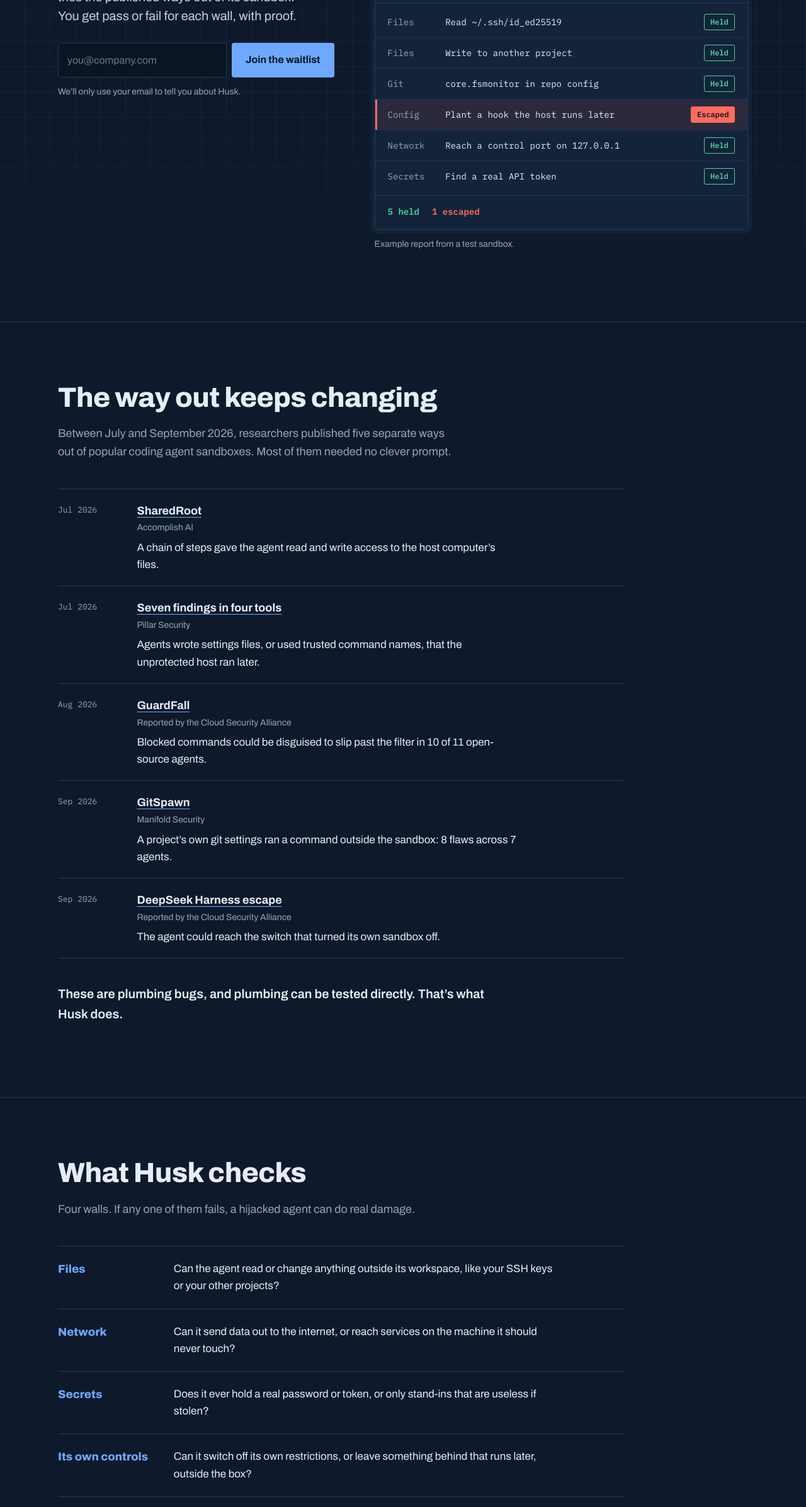
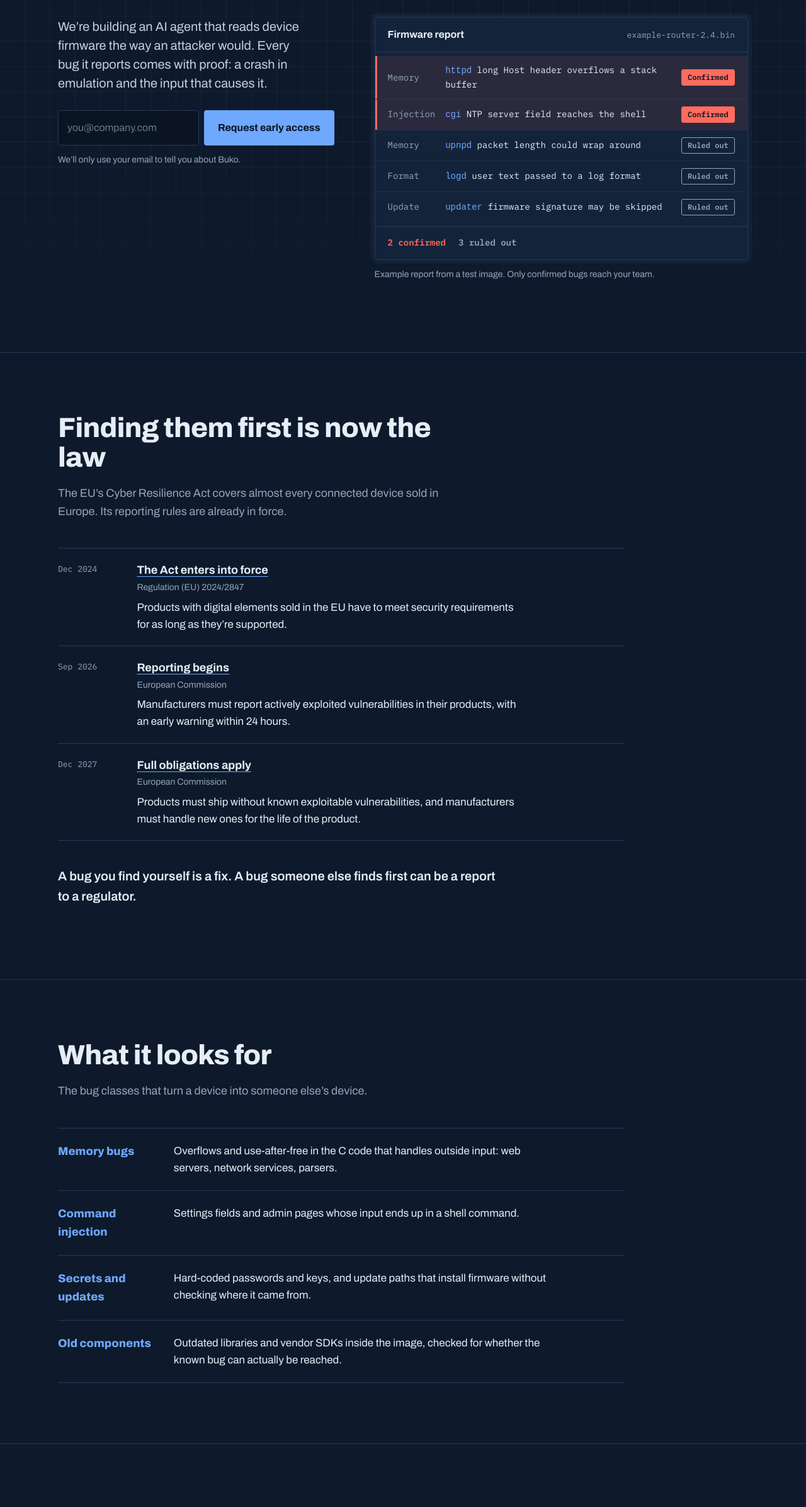
Before and after one commit to BukoTechnologies/Buko, a plain HTML site: page index.html in a window 1280 px wide. Shown: the part 407-2800 px from the top of the page at 63% size. Drawn offline with Linux system fonts and the light colour scheme.

Commit message:
Repoint the site from Husk to firmware bug hunting (#2)
Retire Husk. The page now describes an AI agent that finds bugs in
device firmware and proves each one with a crash in emulation, with an
example report in the hero, the EU Cyber Resilience Act timeline, what
it looks for, how it works, how firmware is handled, and early-access
sign-up. Keep the approved look; rename the stylesheet to site.css.


Claude-Session: https://claude.ai/code/session_01Jn8zSUbjbmuXrqwwBLsrsj

Co-authored-by: Claude <noreply@anthropic.com>

```diff
--- a/css/husk.css
+++ b/css/site.css
@@ -1,10 +1,10 @@
 /* ==========================================================================
-   Husk by Buko Technologies
+   Buko Technologies
    One self-contained stylesheet. The page uses no Bootstrap or template CSS.
 
    The look is an instrument panel: deep navy, a faint measurement grid
    behind the hero, signal blue for actions. The one bold element is the
-   containment report in the hero.
+   example firmware report in the hero.
 
    Palette
      navy     #0E1A2B  page background
@@ -13,8 +13,8 @@
      text     #E6EDF7  body text
      muted    #93A4BC  secondary text
      signal   #6EA8FF  buttons, links, focus
-     held     #4FD1A1  a wall that held
-     escaped  #FF6B5E  a wall that failed
+     held     #4FD1A1  green accents
+     escaped  #FF6B5E  a confirmed bug
 
    Type
      Archivo        headlines (extra-wide cut, width 125) and body text
@@ -207,7 +207,7 @@ a:hover { color: var(--signal-hover); }
   font-size: clamp(38px, 6.2vw, 80px);
   line-height: 0.98;
   letter-spacing: -0.02em;
-  max-width: 14ch;
+  max-width: 15ch;
 }
 
 .hero-body {
@@ -293,13 +293,14 @@ a:hover { color: var(--signal-hover); }
 
 .checks li + li { border-top: 1px solid rgba(36, 57, 90, 0.7); }
 
-.checks li.is-escaped {
+.checks li.is-confirmed {
   background: var(--escaped-wash);
   box-shadow: inset 3px 0 0 var(--escaped);
 }
 
 .c-wall { color: var(--muted); }
 .c-test { min-width: 0; }
+.c-test code { color: var(--signal); }
 
 .c-result {
   justify-self: end;
@@ -311,9 +312,9 @@ a:hover { color: var(--signal-hover); }
   border: 1px solid currentColor;
 }
 
-.c-result.held { color: var(--held); }
+.c-result.ruled { color: var(--muted); }
 
-.c-result.escaped {
+.c-result.confirmed {
   color: var(--navy-deep);
   background: var(--escaped);
   border-color: var(--escaped);
@@ -329,8 +330,8 @@ a:hover { color: var(--signal-hover); }
   font-size: 14px;
 }
 
-.sheet-total span:first-child { color: var(--held); }
-.sheet-total .bad { color: var(--escaped); }
+.sheet-total span:first-child { color: var(--escaped); }
+.sheet-total .muted { color: var(--muted); }
 
 .report figcaption {
   margin-top: 12px;
@@ -614,7 +615,7 @@ a:hover { color: var(--signal-hover); }
   .sheet-total { padding: 12px 16px 14px; }
 }
 
-/* ---------- what Husk does on your machine ---------- */
+/* ---------- how we handle your firmware ---------- */
 
 .promises {
   list-style: none;
--- a/index.html
+++ b/index.html
@@ -5,8 +5,8 @@
   <meta charset="utf-8" />
   <meta name="viewport" content="width=device-width, initial-scale=1" />
 
-  <title>Husk by Buko Technologies: can your AI agent escape its sandbox?</title>
-  <meta name="description" content="Husk plays the part of a hijacked AI agent and tries the published ways out of its sandbox, so you can prove the walls hold. Join the waitlist for early access." />
+  <title>Buko Technologies: find and prove the bugs in your device firmware</title>
+  <meta name="description" content="Buko is building an AI agent that reads device firmware the way an attacker would and proves every bug it reports with a confirmed crash. Request early access." />
   <meta name="author" content="Buko Technologies" />
 
   <link rel="icon" href="images/favicon.png" type="image/png" />
@@ -15,7 +15,7 @@
   <link rel="preconnect" href="https://fonts.gstatic.com" crossorigin />
   <link href="https://fonts.googleapis.com/css2?family=Archivo:wdth,wght@62..125,100..900&family=IBM+Plex+Mono:wght@400;500;600&display=swap" rel="stylesheet" />
 
-  <link href="css/husk.css" rel="stylesheet" />
+  <link href="css/site.css" rel="stylesheet" />
 </head>
 
 <body>
@@ -23,13 +23,13 @@
   <header class="site-header">
     <div class="page">
       <a class="brand" href="index.html">
-        <span class="brand-name">husk</span>
-        <span class="brand-by">by Buko Technologies</span>
+        <span class="brand-name">buko</span>
+        <span class="brand-by">Technologies</span>
       </a>
       <nav class="site-nav" aria-label="Main">
-        <a href="#checks">What it checks</a>
+        <a href="#looks-for">What it looks for</a>
         <a href="#how">How it works</a>
-        <a class="button button-small" href="#waitlist">Join the waitlist</a>
+        <a class="button button-small" href="#early-access">Request early access</a>
       </nav>
     </div>
   </header>
@@ -38,42 +38,42 @@
 
     <section class="hero">
       <div class="page">
-        <h1>Can your AI agent get out of its box?</h1>
+        <h1>Find your firmware bugs before attackers do.</h1>
         <div class="hero-body">
           <div class="hero-copy">
             <p class="lede">
-              Husk plays the part of a hijacked agent and tries the published ways
-              out of its sandbox. You get pass or fail for each wall, with proof.
+              We&rsquo;re building an AI agent that reads device firmware the way an
+              attacker would. Every bug it reports comes with proof: a crash in
+              emulation and the input that causes it.
             </p>
             <form class="hero-form" action="https://formspree.io/f/xrpqrjne" method="POST">
-              <input type="hidden" name="_subject" value="Husk waitlist sign-up" />
+              <input type="hidden" name="_subject" value="Buko early access request" />
               <input type="hidden" name="source" value="hero" />
               <div class="trap" aria-hidden="true">
                 <input type="text" name="_gotcha" tabindex="-1" autocomplete="off" />
               </div>
               <input class="field" type="email" name="email" placeholder="you@company.com" required aria-label="Email address" />
-              <button class="button" type="submit">Join the waitlist</button>
+              <button class="button" type="submit">Request early access</button>
             </form>
-            <p class="form-note">We&rsquo;ll only use your email to tell you about Husk.</p>
+            <p class="form-note">We&rsquo;ll only use your email to tell you about Buko.</p>
           </div>
 
           <figure class="report" id="report">
-            <div class="sheet" role="img" aria-label="Example Husk report: five checks held and one escaped, where the agent planted a hook that the host ran later, outside the sandbox.">
+            <div class="sheet" role="img" aria-label="Example Buko report on a test router image: five possible bugs found, two confirmed with a crash in emulation, three ruled out.">
               <div class="sheet-head" aria-hidden="true">
-                <p class="sheet-title">Containment report</p>
-                <p class="sheet-meta">Sandbox: agent-box</p>
+                <p class="sheet-title">Firmware report</p>
+                <p class="sheet-meta">example-router-2.4.bin</p>
               </div>
               <ol class="checks" aria-hidden="true">
-                <li><span class="c-wall">Files</span><span class="c-test">Read ~/.ssh/id_ed25519</span><span class="c-result held">Held</span></li>
-                <li><span class="c-wall">Files</span><span class="c-test">Write to another project</span><span class="c-result held">Held</span></li>
-                <li><span class="c-wall">Git</span><span class="c-test">core.fsmonitor in repo config</span><span class="c-result held">Held</span></li>
-                <li class="is-escaped"><span class="c-wall">Config</span><span class="c-test">Plant a hook the host runs later</span><span class="c-result escaped">Escaped</span></li>
-                <li><span class="c-wall">Network</span><span class="c-test">Reach a control port on 127.0.0.1</span><span class="c-result held">Held</span></li>
-                <li><span class="c-wall">Secrets</span><span class="c-test">Find a real API token</span><span class="c-result held">Held</span></li>
+                <li class="is-confirmed"><span class="c-wall">Memory</span><span class="c-test"><code>httpd</code> long Host header overflows a stack buffer</span><span class="c-result confirmed">Confirmed</span></li>
+                <li class="is-confirmed"><span class="c-wall">Injection</span><span class="c-test"><code>cgi</code> NTP server field reaches the shell</span><span class="c-result confirmed">Confirmed</span></li>
+                <li><span class="c-wall">Memory</span><span class="c-test"><code>upnpd</code> packet length could wrap around</span><span class="c-result ruled">Ruled out</span></li>
+                <li><span class="c-wall">Format</span><span class="c-test"><code>logd</code> user text passed to a log format</span><span class="c-result ruled">Ruled out</span></li>
+                <li><span class="c-wall">Update</span><span class="c-test"><code>updater</code> firmware signature may be skipped</span><span class="c-result ruled">Ruled out</span></li>
               </ol>
-              <p class="sheet-total" aria-hidden="true"><span>5 held</span><span class="bad">1 escaped</span></p>
+              <p class="sheet-total" aria-hidden="true"><span>2 confirmed</span><span class="muted">3 ruled out</span></p>
             </div>
-            <figcaption>Example report from a test sandbox.</figcaption>
+            <figcaption>Example report from a test image. Only confirmed bugs reach your team.</figcaption>
           </figure>
         </div>
       </div>
@@ -81,80 +81,63 @@
 
     <section class="section">
       <div class="page">
-        <h2>The way out keeps changing</h2>
+        <h2>Finding them first is now the law</h2>
         <p class="section-intro">
-          Between July and September 2026, researchers published five separate
-          ways out of popular coding agent sandboxes. Most of them needed no
-          clever prompt.
+          The EU&rsquo;s Cyber Resilience Act covers almost every connected device sold
+          in Europe. Its reporting rules are already in force.
         </p>
         <ol class="escapes">
           <li>
-            <time datetime="2026-07">Jul 2026</time>
+            <time datetime="2024-12">Dec 2024</time>
             <div>
-              <h3><a href="https://www.beri.net/article/ai-coding-agent-sandbox-escapes-week-cursor-codex-gemini-claude-enterprise-developer-security-2026">SharedRoot</a></h3>
-              <p class="who">Accomplish AI</p>
-              <p>A chain of steps gave the agent read and write access to the host computer&rsquo;s files.</p>
-            </div>
-          </li>
-          <li>
-            <time datetime="2026-07">Jul 2026</time>
-            <div>
-              <h3><a href="https://www.beri.net/article/ai-coding-agent-sandbox-escapes-week-cursor-codex-gemini-claude-enterprise-developer-security-2026">Seven findings in four tools</a></h3>
-              <p class="who">Pillar Security</p>
-              <p>Agents wrote settings files, or used trusted command names, that the unprotected host ran later.</p>
-            </div>
-          </li>
-          <li>
-            <time datetime="2026-08">Aug 2026</time>
-            <div>
-              <h3><a href="https://labs.cloudsecurityalliance.org/research/csa-research-note-deepseek-harness-sandbox-escape-20260910-c/">GuardFall</a></h3>
-              <p class="who">Reported by the Cloud Security Alliance</p>
-              <p>Blocked commands could be disguised to slip past the filter in 10 of 11 open-source agents.</p>
+              <h3><a href="https://digital-strategy.ec.europa.eu/en/policies/cyber-resilience-act">The Act enters into force</a></h3>
+              <p class="who">Regulation (EU) 2024/2847</p>
+              <p>Products with digital elements sold in the EU have to meet security requirements for as long as they&rsquo;re supported.</p>
             </div>
           </li>
           <li>
             <time datetime="2026-09">Sep 2026</time>
             <div>
-              <h3><a href="https://thehackernews.com/2026/09/malicious-git-configs-can-make-claude.html">GitSpawn</a></h3>
-              <p class="who">Manifold Security</p>
-              <p>A project&rsquo;s own git settings ran a command outside the sandbox: 8 flaws across 7 agents.</p>
+              <h3><a href="https://digital-strategy.ec.europa.eu/en/policies/cra-reporting">Reporting begins</a></h3>
+              <p class="who">European Commission</p>
+              <p>Manufacturers must report actively exploited vulnerabilities in their products, with an early warning within 24 hours.</p>
             </div>
           </li>
           <li>
-            <time datetime="2026-09">Sep 2026</time>
+            <time datetime="2027-12">Dec 2027</time>
             <div>
-              <h3><a href="https://labs.cloudsecurityalliance.org/research/csa-research-note-deepseek-harness-sandbox-escape-20260910-c/">DeepSeek Harness escape</a></h3>
-              <p class="who">Reported by the Cloud Security Alliance</p>
-              <p>The agent could reach the switch that turned its own sandbox off.</p>
+              <h3><a href="https://commission.europa.eu/news-and-media/news/safer-and-more-secure-digital-products-2026-09-11_en">Full obligations apply</a></h3>
+              <p class="who">European Commission</p>
+              <p>Products must ship without known exploitable vulnerabilities, and manufacturers must handle new ones for the life of the product.</p>
             </div>
           </li>
         </ol>
         <p class="section-close">
-          These are plumbing bugs, and plumbing can be tested directly. That&rsquo;s what Husk does.
+          A bug you find yourself is a fix. A bug someone else finds first can be a report to a regulator.
         </p>
       </div>
     </section>
 
-    <section class="section" id="checks">
+    <section class="section" id="looks-for">
       <div class="page">
-        <h2>What Husk checks</h2>
-        <p class="section-intro">Four walls. If any one of them fails, a hijacked agent can do real damage.</p>
+        <h2>What it looks for</h2>
+        <p class="section-intro">The bug classes that turn a device into someone else&rsquo;s device.</p>
         <dl class="walls">
           <div>
-            <dt>Files</dt>
-            <dd>Can the agent read or change anything outside its workspace, like your SSH keys or your other projects?</dd>
+            <dt>Memory bugs</dt>
+            <dd>Overflows and use-after-free in the C code that handles outside input: web servers, network services, parsers.</dd>
           </div>
           <div>
-            <dt>Network</dt>
-            <dd>Can it send data out to the internet, or reach services on the machine it should never touch?</dd>
+            <dt>Command injection</dt>
+            <dd>Settings fields and admin pages whose input ends up in a shell command.</dd>
           </div>
           <div>
-            <dt>Secrets</dt>
-            <dd>Does it ever hold a real password or token, or only stand-ins that are useless if stolen?</dd>
+            <dt>Secrets and updates</dt>
+            <dd>Hard-coded passwords and keys, and update paths that install firmware without checking where it came from.</dd>
           </div>
           <div>
-            <dt>Its own controls</dt>
-            <dd>Can it switch off its own restrictions, or leave something behind that runs later, outside the box?</dd>
+            <dt>Old components</dt>
+            <dd>Outdated libraries and vendor SDKs inside the image, checked for whether the known bug can actually be reached.</dd>
           </div>
         </dl>
       </div>
@@ -165,16 +148,16 @@
         <h2>How it works</h2>
         <ol class="steps">
           <li>
-            <h3>Run it inside the box</h3>
-            <p>Start Husk in the same sandbox your agent uses, on your own machine or in your build pipeline.</p>
+            <h3>Send a firmware image</h3>
+            <p>The same file you ship to devices. No source code needed.</p>
           </li>
           <li>
-            <h3>It tries the known ways out</h3>
-            <p>Each check copies a published escape and tries it directly. New checks are added as new escapes are published. No AI model is in the loop, so a pass means the wall held, not that the agent wasn&rsquo;t tempted.</p>
+            <h3>The agent hunts and tests</h3>
+            <p>It unpacks and decompiles the image, starts with the code that handles outside input, and runs every suspected bug in emulation.</p>
           </li>
           <li>
             <h3>You get proof</h3>
-            <p>Pass or fail for every check, with the evidence, in a report you can hand to a customer&rsquo;s security team.</p>
+            <p>Each confirmed bug comes with where it is, the input that triggers it and the crash it causes. Leads that don&rsquo;t reproduce are dropped, so your team doesn&rsquo;t chase noise.</p>
           </li>
         </ol>
       </div>
@@ -182,13 +165,13 @@
 
     <section class="section" id="trust">
       <div class="page">
-        <h2>What Husk does on your machine</h2>
-        <p class="section-intro">You&rsquo;d be running a security tool inside your sandbox, so here&rsquo;s exactly what it&rsquo;s built to do and not do.</p>
+        <h2>How we handle your firmware</h2>
+        <p class="section-intro">Firmware is your product. Here&rsquo;s what we commit to.</p>
         <ul class="promises">
-          <li><strong>Runs entirely on your machine.</strong> No account needed to run a test, and it works offline.</li>
-          <li><strong>Sends nothing home.</strong> No telemetry. Your results stay on your machine unless you choose to share the report.</li>
-          <li><strong>Uses harmless markers, never your data.</strong> A check proves a wall failed by leaving a marker file or making a test call. It never reads, copies or changes your real keys or files.</li>
-          <li><strong>Every check is readable.</strong> Each one is a short script you can review before you run it.</li>
+          <li><strong>It stays yours.</strong> Never shared, never used to train AI models, and deleted when you ask.</li>
+          <li><strong>It&rsquo;s analyzed in isolation.</strong> Each image runs in its own sealed environment with no outside network access.</li>
+          <li><strong>You hear about bugs first.</strong> We never publish or report a bug in your product without your agreement.</li>
+          <li><strong>On your own servers, if you need it.</strong> For teams that can&rsquo;t send firmware out, we&rsquo;re building a version that runs inside your environment.</li>
         </ul>
       </div>
     </section>
@@ -197,9 +180,9 @@
       <div class="page">
         <h2>Who it&rsquo;s for</h2>
         <ul class="audience">
-          <li>Teams that build AI agents and keep getting asked whether the sandbox really holds</li>
-          <li>Teams running their own agent harness that nobody else is testing</li>
-          <li>Pen testers who&rsquo;ve been asked to test an agent and need checks that are current</li>
+          <li>Product security teams at device makers who can&rsquo;t review every firmware release by hand</li>
+          <li>Manufacturers selling into the EU who need to find vulnerabilities before they become reports</li>
+          <li>Security consultancies and pen testers who assess connected devices</li>
         </ul>
       </div>
     </section>
@@ -213,15 +196,15 @@
             <h3>Evan</h3>
             <p class="role">Founder &amp; CEO</p>
             <p>
-              Evan is a senior security engineer at a physical AI company, where
-              his work includes securing AI agents. He has spent his career in
-              security across banking, aerospace and defense, from penetration
-              testing and secure design reviews to C/C++ and binary analysis.
-              Previously at Boeing, General Atomics and First Bank.
+              Evan is a senior security engineer at a physical AI company. He has
+              spent his career in security across banking, aerospace and defense,
+              with deep experience in C/C++ and binary analysis, the skills
+              firmware security runs on. Previously at Boeing, General Atomics and
+              First Bank.
             </p>
             <blockquote>
-              &ldquo;Agents keep finding new ways through their walls, and there&rsquo;s
-              very little to test them with. Husk is the test I wanted.&rdquo;
+              &ldquo;Firmware is where the worst bugs hide and where the fewest people
+              look. I want every bug report to come with proof.&rdquo;
             </blockquote>
             <p class="creds">M.S. Cybersecurity, Johns Hopkins University. HTB Certified Bug Bounty Hunter (CBBH).</p>
           </div>
@@ -229,26 +212,26 @@
       </div>
     </section>
 
-    <section class="section waitlist" id="waitlist">
+    <section class="section waitlist" id="early-access">
       <div class="page">
         <div>
-          <h2>Get early access</h2>
+          <h2>Request early access</h2>
           <p class="section-intro">
-            Husk is in early development. Join the waitlist and you&rsquo;ll be the
-            first to hear when early access opens.
+            We&rsquo;re working with a small number of device makers before launch.
+            Leave your email and we&rsquo;ll be in touch.
           </p>
         </div>
         <form class="waitlist-form" action="https://formspree.io/f/xrpqrjne" method="POST">
-          <input type="hidden" name="_subject" value="Husk waitlist sign-up" />
+          <input type="hidden" name="_subject" value="Buko early access request" />
           <input type="hidden" name="source" value="footer" />
           <div class="trap" aria-hidden="true">
             <input type="text" name="_gotcha" tabindex="-1" autocomplete="off" />
           </div>
-          <label for="wl-email">Email</label>
-          <input class="field" id="wl-email" type="email" name="email" placeholder="you@company.com" required />
-          <label for="wl-agent">Which agent or harness do you run? (optional)</label>
-          <input class="field" id="wl-agent" type="text" name="agent" placeholder="Claude Code, Codex, our own" />
-          <button class="button" type="submit">Join the waitlist</button>
+          <label for="ea-email">Email</label>
+          <input class="field" id="ea-email" type="email" name="email" placeholder="you@company.com" required />
+          <label for="ea-devices">What kind of devices do you make? (optional)</label>
+          <input class="field" id="ea-devices" type="text" name="devices" placeholder="Routers, cameras, industrial controllers" />
+          <button class="button" type="submit">Request early access</button>
         </form>
       </div>
     </section>
```
Also changed, not shown: 1 other file.
